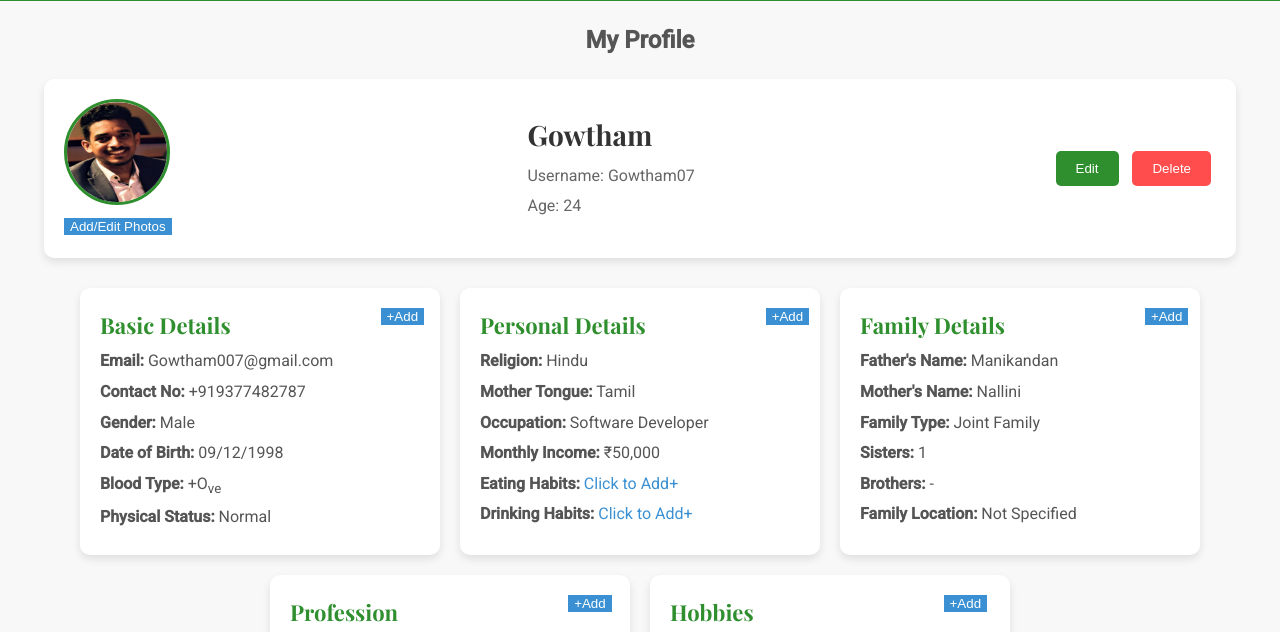
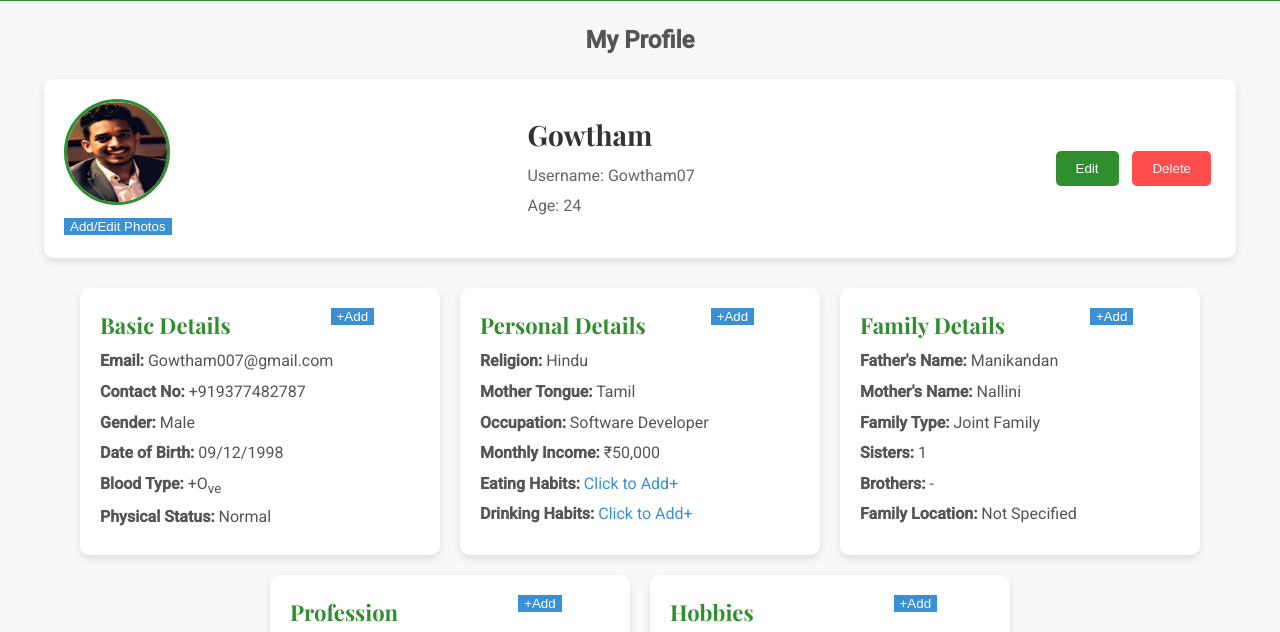
Before and after one commit to Abdul-dev8-dot/Matrimony-Webpage, a plain HTML site: page index.html in a window 1280 px wide. Shown: the part 91-723 px from the top of the page. Drawn offline with nearby package versions, Linux system fonts and the light colour scheme.

Commit message:
style.css

```diff
--- a/style.css
+++ b/style.css
@@ -152,7 +152,7 @@ span{
     color: white;
     background-color: #3A90D2;
     border: none;
-    margin-left: 150px;
+    margin-left: 100px;
     position: absolute;
 }
 .add:hover{
@@ -163,7 +163,7 @@ span{
     color: white;
     background-color: #3A90D2;
     border: none;
-    margin-left: 120px;
+    margin-left: 65px;
     position: absolute;
 }
 .add2:hover{
@@ -174,7 +174,7 @@ span{
     color: white;
     background-color: #3A90D2;
     border: none;
-    margin-left: 140px;
+    margin-left: 85px;
     position: absolute;
 }
 .add3:hover{
@@ -185,7 +185,7 @@ span{
     color: white;
     background-color: #3A90D2;
     border: none;
-    margin-left: 170px;
+    margin-left: 120px;
     position: absolute;
 }
 .add4:hover{
@@ -196,7 +196,7 @@ span{
     color: white;
     background-color: #3A90D2;
     border: none;
-    margin-left: 190px;
+    margin-left: 140px;
     position: absolute;
 }
 .add5:hover{
```
